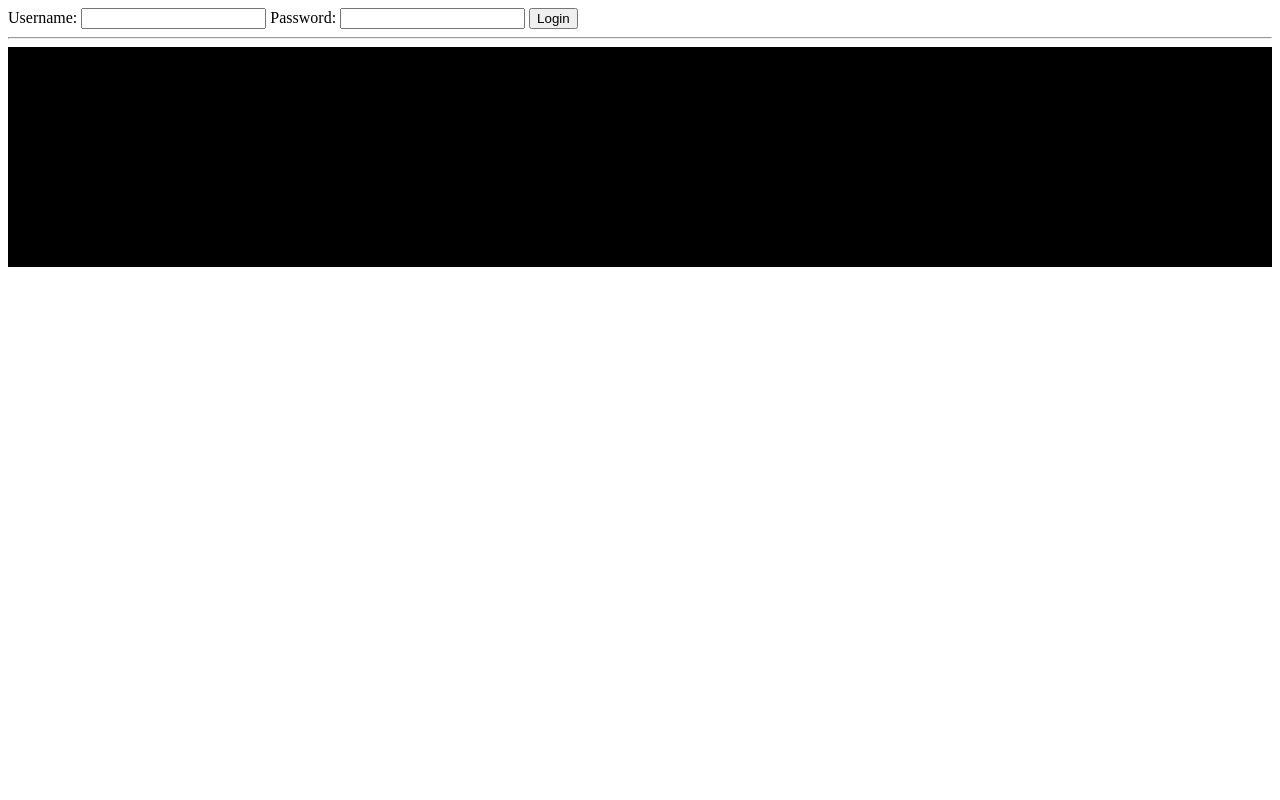
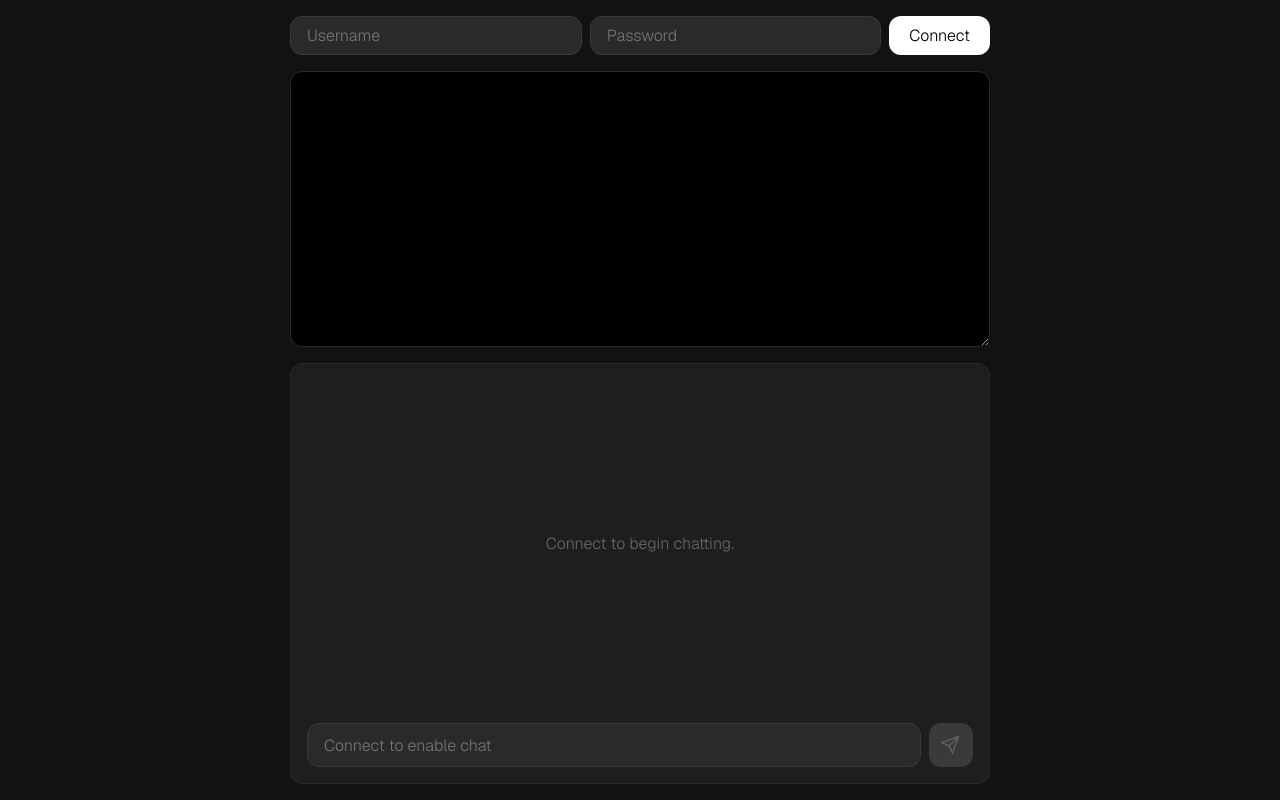
Before and after one commit to max06bayer/BitChat, a Svelte app in the folder WebAppV2/bitchat/: page /login in a window 1280 px wide. Built offline with nearby package versions, Linux system fonts and the light colour scheme.

Commit message:
Added chat capaabilities

```diff
--- a/WebAppV2/bitchat/package.json
+++ b/WebAppV2/bitchat/package.json
@@ -14,6 +14,8 @@
     "vite": "^6.3.6"
   },
   "dependencies": {
+    "@fontsource/geist": "^5.2.8",
+    "@fontsource/jetbrains-mono": "^5.2.8",
     "crypto-js": "^4.2.0",
     "peerjs": "^1.5.5",
     "svelte-routing": "^2.13.0",
--- a/WebAppV2/bitchat/src/lib/Console.svelte
+++ b/WebAppV2/bitchat/src/lib/Console.svelte
@@ -1,23 +1,51 @@
 <script>
     import { logs } from '../store.js';
-</script>
+    import { afterUpdate } from 'svelte';
 
-<div class="console">
+    let consoleElement;
+    let logCount = 0;
+
+    // This Svelte lifecycle function runs after the component updates.
+    afterUpdate(() => {
+      // If new logs have been added, scroll to the bottom.
+      if ($logs.length > logCount && consoleElement) {
+        consoleElement.scrollTop = consoleElement.scrollHeight;
+      }
+      logCount = $logs.length;
+    });
+  </script>
+
+  <!-- We bind the div to our 'consoleElement' variable -->
+  <div class="console" bind:this={consoleElement}>
     {#each $logs as log}
-        <div class="{log.method}">{log.message}</div>
+      <div class="log-line {log.method}">{log.message}</div>
     {/each}
-</div>
+  </div>
+
 
 <style>
     .console {
+        flex-shrink: 0;
+        height: 250px; /* More compact height */
+        resize: vertical;
+        min-height: 50px;
+        max-height: 300px;
+        overflow: auto;
         background-color: #000000;
-        color: #fff;
-        padding: 10px;
-        font-family: monospace;
-        height: 200px;
-        overflow-y: auto;
+        border: 1px solid #2a2a2a;
+        border-radius: 12px; /* Rounded corners */
+        padding: 0.75rem;
+        /* --- Invisible Scrollbar --- */
+        scrollbar-width: none; /* Firefox */
+        -ms-overflow-style: none;  /* IE and Edge */
+        font-family: "JetBrains Mono", monospace;
+        font-weight: 300;
+        font-size: 14px;
     }
-    .log { color: #fff; }
+    .console::-webkit-scrollbar {
+        display: none; /* WebKit */
+    }
+    .log { color: #ffffff80; }
     .info { color: #00f; }
     .warn { color: #ff0; }
     .error { color: #f00; }
--- a/WebAppV2/bitchat/src/networking.js
+++ b/WebAppV2/bitchat/src/networking.js
@@ -1,5 +1,5 @@
 import { Peer } from 'peerjs';
-import { logs } from '../src/store.js';
+import { logs, messages } from '../src/store.js'; // <-- IMPORT MESSAGES
 import { connected_with_network } from '../src/store.js';
 import { hash_table } from '../src/store.js';
 
@@ -17,10 +17,10 @@ function overrideConsole(method) {
 export class PeerToPeerConnection {
     constructor(peerId = null) {
         this.peer = new Peer(peerId, {
-            host: '188.245.50.153',
-            port: 9000,
-            path: '/bitchat',
-            // The minimal config for reliable connections
+            host: 'bitchat.baby', // Your new domain
+            path: '/bitchat',   // The path Nginx is listening for
+            secure: true,       // Use a secure connection (WSS)
+            debug: 3,
             config: {
                 iceServers: [{ urls: 'stun:stun.l.google.com:19302' }]
             }
@@ -36,7 +36,7 @@ export class PeerToPeerConnection {
 
         this.peer.on('connection', (conn) => {
             console.info('Incoming connection from:', conn.peer);
-            this.knownPeers.add(conn.peer); // Add incoming connections to known peers
+            this.knownPeers.add(conn.peer);
             this.setupConnectionHandlers(conn);
         });
 
@@ -49,7 +49,7 @@ export class PeerToPeerConnection {
         const conn = this.peer.connect(peerId);
         conn.on('open', () => {
             console.info('Connected to peer:', peerId);
-            this.knownPeers.add(peerId); // Add outgoing connections to known peers
+            this.knownPeers.add(peerId);
             this.setupConnectionHandlers(conn);
             connected_with_network.set(true);
         });
@@ -76,12 +76,10 @@ export class PeerToPeerConnection {
                         this.connectToPeer(peerId);
                     }
                 });
-            // --- START: ADDED CHAT LOGIC ---
             } else if (type === 'chat_message') {
-                // When we receive a chat message, simply log it to the console.
-                console.log(`[CHAT] ${payload}`);
+                // --- UPDATE UI INSTEAD OF CONSOLE ---
+                messages.update(msgs => [...msgs, payload]);
             }
-            // --- END: ADDED CHAT LOGIC ---
         });
 
         conn.on('close', () => {
@@ -90,17 +88,14 @@ export class PeerToPeerConnection {
         });
     }
 
-    // --- START: NEW BROADCAST METHOD ---
     broadcast(message) {
         console.log(`Broadcasting to ${this.knownPeers.size} peers: ${message}`);
         this.knownPeers.forEach(peerId => {
-            // We only send to peers other than ourselves and the bootstrap node
-            if (peerId !== this.peer.id && peerId !== bootstrap_node) {
+            if (peerId !== this.peer.id) {
                  this.send(peerId, message);
             }
         });
     }
-    // --- END: NEW BROADCAST METHOD ---
 
     send(peerId, message) {
         const conn = this.peer.connections[peerId]?.[0];
--- a/WebAppV2/bitchat/src/routes/Login.svelte
+++ b/WebAppV2/bitchat/src/routes/Login.svelte
@@ -2,10 +2,11 @@
   import nacl from "tweetnacl";
   import sha256 from "crypto-js/sha256";
   import encHex from "crypto-js/enc-hex";
-  import { credentials } from '../store.js';
-  import { navigate } from "svelte-routing";
+  import { credentials, messages } from '../store.js';
   import { PeerToPeerConnection } from '../networking.js';
   import LogConsole from '../lib/Console.svelte';
+  // Import the font for a modern look
+  import "@fontsource/geist/300.css";
 
   const bootstrap_node = 'a3912a4d5fd8492188ac0e70441f342e6440ce77bcabe00c0becb8d41a02b998';
 
@@ -14,10 +15,7 @@
   let password = "";
   let network = null;
   let isConnected = false;
-
-  // --- START: ADDED FOR CHAT ---
   let chatMessage = "";
-  // --- END: ADDED FOR CHAT ---
 
   function generate_keys(u, p) {
     username = u;
@@ -50,58 +48,203 @@
     }
   }
 
-  // --- START: NEW SEND MESSAGE FUNCTION ---
   function sendMessage() {
       if (!chatMessage.trim() || !network) return;
-      const fullMessage = `chat_message:${username}: ${chatMessage.trim()}`;
+      const fullMessage = `${username}: ${chatMessage.trim()}`;
 
-      // Log it to our own console immediately
-      console.log(`[ME] ${username}: ${chatMessage.trim()}`);
+      // THIS IS THE FIX: Update the store so your own message appears instantly.
+      messages.update(msgs => [...msgs, `[ME] ${fullMessage}`]);
 
-      // Broadcast it to all connected peers
-      network.broadcast(fullMessage);
+      // Broadcast to the network.
+      network.broadcast(`chat_message:${fullMessage}`);
 
-      chatMessage = ""; // Clear the input
+      chatMessage = "";
   }
-  // --- END: NEW SEND MESSAGE FUNCTION ---
 </script>
 
 <main>
-  <form on:submit|preventDefault={() => generate_keys(username, password)}>
-    <label for="username">Username:</label>
-    <input type="text" id="username" bind:value={username} required />
-    <label for="password">Password:</label>
-    <input type="password" id="password" name="password" bind:value={password} required />
-    <button type="submit">Login</button>
+  <!-- 1. Top inputs on one compact line -->
+  <form on:submit|preventDefault={() => generate_keys(username, password)} class="login-form">
+    <input type="text" placeholder="Username" bind:value={username} required />
+    <input type="password" placeholder="Password" bind:value={password} required />
+    <button type="submit">Connect</button>
   </form>
-  <hr/>
 
-  <LogConsole/>
+  <!-- 2. Console is wider, rounded, and has invisible scrollbars -->
+  <LogConsole />
 
-  <!-- START: ADDED CHAT INPUT UI -->
-  {#if isConnected}
-  <div class="chat-input-area">
-      <h3>Send a Message</h3>
-      <form on:submit|preventDefault={sendMessage}>
-          <input type="text" bind:value={chatMessage} placeholder="Type something..." />
-          <button type="submit">Send to All</button>
+  <!-- 3. Chat pane with a less tall message list -->
+  <div class="chat-pane">
+    <div class="message-list">
+      {#if $messages.length === 0}
+        <p class="no-messages">Connect to begin chatting.</p>
+      {:else}
+        {#each $messages as msg}
+          <div
+            class="message"
+            class:me={msg.startsWith('[ME]')}
+          >
+            {msg.replace('[ME] ', '')}
+          </div>
+        {/each}
+      {/if}
+    </div>
+
+    <!-- 4. Chat input with white button and icon -->
+    <form on:submit|preventDefault={sendMessage} class="message-form">
+      <input
+        type="text"
+        bind:value={chatMessage}
+        placeholder={isConnected ? "Type a message..." : "Connect to enable chat"}
+        disabled={!isConnected}
+      />
+      <button type="submit" disabled={!isConnected} aria-label="Send">
+        <svg xmlns="http://www.w3.org/2000/svg" width="20" height="20" viewBox="0 0 24 24" fill="none" stroke="currentColor" stroke-width="2" stroke-linecap="round" stroke-linejoin="round"><line x1="22" y1="2" x2="11" y2="13"></line><polygon points="22 2 15 22 11 13 2 9 22 2"></polygon></svg>
+      </button>
     </form>
   </div>
-  {/if}
-  <!-- END: ADDED CHAT INPUT UI -->
 </main>
 
 <style>
-    .chat-input-area {
-        margin-top: 20px;
-        padding-top: 20px;
-        border-top: 1px solid #444;
+  /* Global styles for font and background */
+  :global(body) {
+    font-family: "Geist", sans-serif;
+    font-weight: 300;
+    font-size: 16px;
+    background-color: #121212;
+    color: #e0e0e0;
+    margin: 0;
   }
-    .chat-input-area form {
+
+  /* Main layout container */
+  main {
     display: flex;
-        gap: 10px;
+    flex-direction: column;
+    height: calc(100vh - 2rem);
+    max-width: 700px;
+    margin: 1rem auto;
+    gap: 1rem;
   }
-    .chat-input-area input {
+
+  /* Login form styling */
+  .login-form {
+    display: flex;
+    gap: 0.5rem;
+    flex-shrink: 0;
+  }
+  .login-form input {
     flex-grow: 1;
+    background-color: #2a2a2a;
+    border: 1px solid #3a3a3a;
+    border-radius: 12px;
+    padding: 0.5rem 1rem;
+    color: #e0e0e0;
+    font-family: "Geist", sans-serif;
+    font-weight: 300;
+    font-size: 16px;
+  }
+  .login-form button {
+    background-color: white;
+    color: black;
+    border: none;
+    border-radius: 12px;
+    padding: 0.5rem 1.25rem;
+    font-family: "Geist", sans-serif;
+    font-weight: 300;
+    font-size: 16px;
+    cursor: pointer;
+  }
+
+  /* Chat area fills remaining space */
+  .chat-pane {
+    flex-grow: 1;
+    display: flex;
+    flex-direction: column;
+    min-height: 0;
+    background-color: #1e1e1e;
+    border: 1px solid #2a2a2a;
+    border-radius: 12px;
+    padding: 1rem;
+    font-family: "Geist", sans-serif;
+    font-weight: 300;
+    font-size: 16px;
+  }
+  .message-list {
+    flex-grow: 1;
+    overflow-y: auto;
+    display: flex;
+    flex-direction: column;
+    gap: 0.5rem;
+    /* --- Invisible Scrollbar --- */
+    scrollbar-width: none;
+    -ms-overflow-style: none;
+  }
+  .message-list::-webkit-scrollbar {
+    display: none;
+  }
+
+  .no-messages { color: #666; text-align: center; margin: auto; }
+
+  .message {
+    padding: 0.5rem 1rem;
+    border-radius: 12px;
+    background-color: #2a2a2a;
+    max-width: 80%;
+    word-break: break-word;
+    align-self: flex-start; /* Messages from others align left */
+    font-family: "Geist", sans-serif;
+    font-weight: 300;
+    font-size: 16px;
+  }
+  .message.me {
+    background-color: #3a3a3a;
+    align-self: flex-end; /* Your messages align right */
+  }
+
+  /* Message input styling */
+  .message-form {
+    display: flex;
+    gap: 0.5rem;
+    margin-top: 1rem;
+    flex-shrink: 0;
+  }
+  .message-form input {
+    flex-grow: 1;
+    background-color: #2a2a2a;
+    border: 1px solid #3a3a3a;
+    border-radius: 12px;
+    padding: 0.5rem 1rem;
+    color: #e0e0e0;
+    font-family: "Geist", sans-serif;
+    font-weight: 300;
+    font-size: 16px;
+  }
+  .message-form button {
+    background-color: white;
+    border: none;
+    border-radius: 12px;
+    width: 44px;
+    height: 44px;
+    display: flex;
+    align-items: center;
+    justify-content: center;
+    cursor: pointer;
+    flex-shrink: 0;
+    font-family: "Geist", sans-serif;
+    font-weight: 300;
+    font-size: 16px;
+  }
+  .message-form button svg {
+    position: relative;
+    stroke: black; /* Icon color matches button text */
+    transform: translateX(-1px);
+    stroke-width: 1.5;
+  }
+  button:disabled {
+    background-color: #3a3a3a !important;
+    cursor: not-allowed;
+  }
+  button:disabled svg {
+    stroke: #666;
   }
 </style>
```
Also changed, not shown: 1 other file (tests, documents, lock files or other folders). Lines whose indentation alone changed are shown as unchanged.
